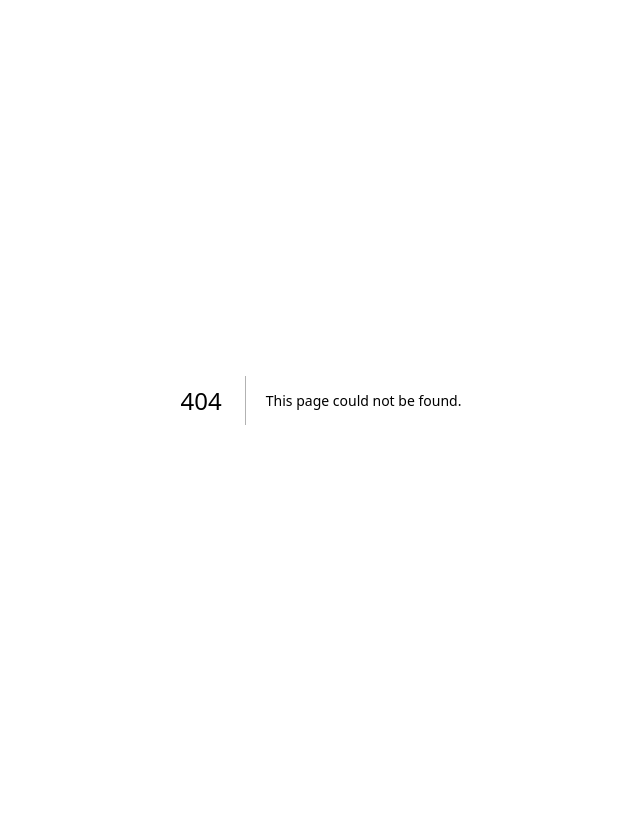
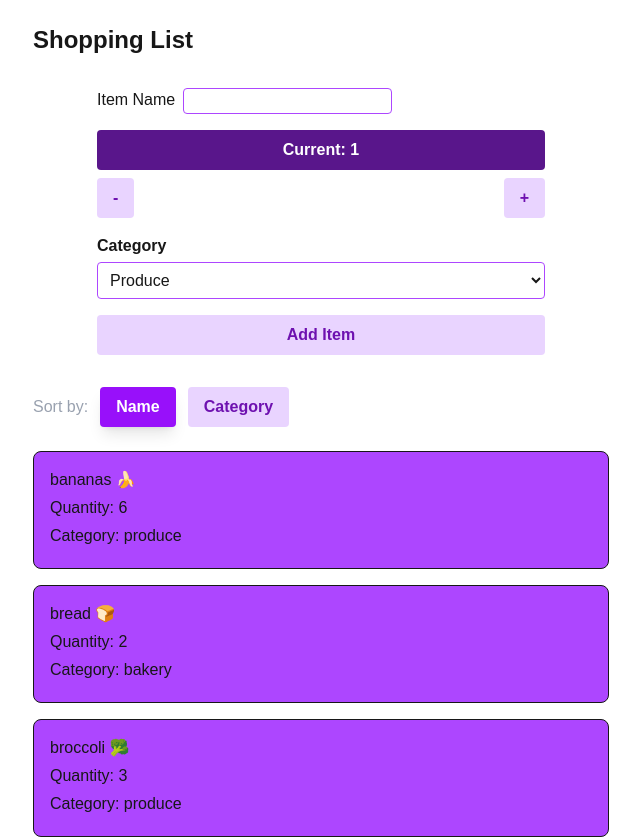
Before and after one commit to HanxxFeli/cprg306-assignments, a Next.js app: page /week-7 in a window 1280 px wide. Before the commit this address had no page. Shown: the top 839 px of the page, without its empty margins (319-959 px from the left). Before the commit the page ends 800 px from the top, so only its background shows below. Built offline with nearby package versions, Linux system fonts and the light colour scheme.

Commit message:
added week 7 and modified button and component

```diff
--- a/app/page.js
+++ b/app/page.js
@@ -10,6 +10,7 @@ export default function Page() {
         <li><Link href="/week-4">Go to the Week 4 page</Link></li>
         <li><Link href="/week-5">Go to the Week 5 page</Link></li>
         <li><Link href="/week-6">Go to the Week 6 page</Link></li>
+        <li><Link href="/week-7">Go to the Week 7 page</Link></li>
       </ul>
     </main>
   );
--- /dev/null
+++ b/app/week-7/components/button.js
@@ -0,0 +1,33 @@
+
+const Button = ({onClick, buttonName, isActive=false, disabled=false, type="button"}) => {
+    // define base style
+    let buttonStyle = "px-4 py-2 rounded font-bold"
+
+    // append styles depending on state
+    if (disabled) {
+    buttonStyle += " bg-gray-400 cursor-not-allowed text-gray-600"
+    }
+    else if (isActive) {
+        buttonStyle += " bg-purple-600 text-white shadow-lg"
+    }
+    else {
+        buttonStyle += " bg-purple-200 text-purple-800 hover:bg-purple-600 hover:text-white transition-colors"
+    }
+
+    console.log(`${buttonName} styles:`, buttonStyle); // AND THIS
+
+    return (
+        <button
+            type={type}
+            onClick={onClick}
+            disabled={disabled}
+            className={buttonStyle}
+        >
+            {buttonName}
+        </button>
+    )
+}
+
+
+
+export default Button;
--- /dev/null
+++ b/app/week-7/components/item.js
@@ -0,0 +1,12 @@
+
+const Item = ({name, quantity, category}) => {
+    return (
+            <li className="border bg-purple-500 rounded-lg p-4">
+                <p className="mb-1">{name}</p>
+                <p className="mb-1">Quantity: {quantity}</p>
+                <p className="mb-1">Category: {category}</p>
+            </li>
+    )
+}
+
+export default Item
--- /dev/null
+++ b/app/week-7/components/text-field.js
@@ -0,0 +1,15 @@
+const TextField = ({labelName, value, onChange}) => {
+    return (
+        <div className="mt-2 flex">
+            <label className="mr-2">{labelName}</label>
+            <input className="border border-purple-500 rounded"
+                required
+                type="text"
+                value={value}
+                onChange={onChange}>
+            </input>
+        </div>
+    )
+}
+
+export default TextField
--- /dev/null
+++ b/app/week-7/item-list.js
@@ -0,0 +1,51 @@
+"use client";
+
+import Item from "./components/item";
+import Button from "./components/button";
+import { useState } from "react";
+
+
+export default function ItemList({items}) {
+    const [sortBy, setSortBy] = useState("name")
+
+    // array for items that have been sorted
+    const sortedItems = [...items].sort((a,b) => {
+    const aItem = a[sortBy].toString().toLowerCase();
+    const bItem = b[sortBy].toString().toLowerCase();
+
+    if (aItem > bItem) return 1;
+    if (aItem < bItem) return -1;
+    return 0;
+    })
+
+    // sort by name
+    const handleNameSort = () => {
+        setSortBy("name");
+    }
+
+    // sort by category
+    const handleSortCategory = () => {
+        setSortBy("category");
+    }
+
+    return (
+        <div>
+            <div className="flex items-center gap-3 mb-6">
+                <span className="text-gray-400">Sort by:</span>
+                <Button onClick={handleNameSort} buttonName="Name" isActive={sortBy === "name"}/>
+                <Button onClick={handleSortCategory} buttonName="Category" isActive={sortBy === "category"}/>
+            </div>
+
+            <ul className="space-y-4">
+            {sortedItems.map((item, index) => (
+                <Item
+                    key={index}
+                    name={item.name}
+                    quantity={item.quantity}
+                    category={item.category}
+                />
+            ))}
+            </ul>
+        </div>
+    )
+}
--- /dev/null
+++ b/app/week-7/items.json
@@ -0,0 +1,74 @@
+[
+  {
+    "id": "1h2GJKH12gkHG31h1H",
+    "name": "milk, 4 L 🥛",
+    "quantity": 1,
+    "category": "dairy"
+  },
+  {
+    "id": "2KJH3k2j3H1k2J3K1H",
+    "name": "bread 🍞",
+    "quantity": 2,
+    "category": "bakery"
+  },
+  {
+    "id": "3h2KJH3k2j3H1k2J3",
+    "name": "eggs, dozen 🥚",
+    "quantity": 2,
+    "category": "dairy"
+  },
+  {
+    "id": "4k2J3K1H2GJKH12gk",
+    "name": "bananas 🍌",
+    "quantity": 6,
+    "category": "produce"
+  },
+  {
+    "id": "5H1h1H2KJH3k2j3H",
+    "name": "broccoli 🥦",
+    "quantity": 3,
+    "category": "produce"
+  },
+  {
+    "id": "6H1k2J3K1H2GJKH1",
+    "name": "chicken breasts, 1 kg 🍗",
+    "quantity": 1,
+    "category": "meat"
+  },
+  {
+    "id": "7gkHG31h1H2KJH3k",
+    "name": "pasta sauce 🍝",
+    "quantity": 3,
+    "category": "canned goods"
+  },
+  {
+    "id": "8j3H1k2J3K1H2GJK",
+    "name": "spaghetti, 454 g 🍝",
+    "quantity": 2,
+    "category": "dry goods"
+  },
+  {
+    "id": "9H12gkHG31h1H2KJ",
+    "name": "toilet paper, 12 pack 🧻",
+    "quantity": 1,
+    "category": "household"
+  },
+  {
+    "id": "10H3k2j3H1k2J3K1",
+    "name": "paper towels, 6 pack",
+    "quantity": 1,
+    "category": "household"
+  },
+  {
+    "id": "11k2J3K1H2GJKH12",
+    "name": "dish soap 🍽️",
+    "quantity": 1,
+    "category": "household"
+  },
+  {
+    "id": "12GJKH12gkHG31h1",
+    "name": "hand soap 🧼",
+    "quantity": 4,
+    "category": "household"
+  }
+]
--- /dev/null
+++ b/app/week-7/new-item.js
@@ -0,0 +1,94 @@
+"use client";
+
+import { useState } from "react";
+import Button from "./components/button";
+import TextField from "./components/text-field";
+
+export default function NewItem({onAddItem}) {
+    const [name, setName] = useState("")
+    const [quantity, setQuantity] = useState(1)
+    const [category, setCategory] = useState("Produce")
+
+    const categories = ["Produce", "Dairy", "Bakery", "Meat", "Frozen Foods", "Canned Goods", "Dry Goods", "Beverages", "Snacks", "Household", "Other"]
+
+    // name event handler
+    const handleName = (event) => {
+        console.log(event.target.value)
+        setName(event.target.value)
+    }
+
+    // increment quantity function
+    const increment = () => {
+        setQuantity(quantity + 1);
+    }
+
+    // decrement quantity function
+    const decrement = () => {
+        setQuantity(quantity - 1);
+    }
+
+    // category event handler
+    const handleCategory = (event) => {
+        setCategory(event.target.value)
+    }
+
+    const handleSubmit = (event) => {
+        event.preventDefault()
+
+        // creating the item object
+        const item = {
+            "name": name,
+            "quantity": quantity,
+            "category": category
+        }
+
+        console.log(item); // log the created item in the console
+
+        // create an alert using stringify method
+        alert(JSON.stringify(item));
+
+        //add item to the new-item component
+        onAddItem(item)
+
+        // reset the variables
+        setName("")
+        setQuantity(1)
+        setCategory("Produce")
+    }
+
+    return (
+        <div className="max-w-md mx-auto">
+            <form onSubmit={handleSubmit} className="flex flex-col space-y-4">
+                <TextField labelName="Item Name" value={name} onChange={handleName}/>
+
+                <div>
+                    <h2 className="font-bold py-2 px-4 rounded text-center bg-purple-900 text-white mb-2">
+                        Current: {quantity}
+                    </h2>
+                    <div className="flex justify-between">
+                        <Button type="button" onClick={decrement} disabled={quantity === 0} buttonName="-"/>
+                        <Button type="button" onClick={increment} disabled={quantity === 20} buttonName="+"/>
+                    </div>
+                </div>
+
+                <div className="flex flex-col">
+                    <label className="font-semibold mb-1">Category</label>
+                    <select
+                        className="border border-purple-500 rounded p-2 bg-white"
+                        value={category}
+                        onChange={handleCategory}
+                    >
+                        <option value={category}>{category}</option>
+                        {categories.map((category, index) => (
+                            <option key={index} value={category}>
+                                {category}
+                            </option>
+                        ))}
+                    </select>
+                </div>
+
+                <Button type="submit" buttonName="Add Item"/>
+            </form>
+        </div>
+    )
+}
--- /dev/null
+++ b/app/week-7/page.js
@@ -0,0 +1,33 @@
+
+"use client";
+
+import { useState } from "react";
+import ItemList from "./item-list";
+import NewItem from "./new-item";
+import itemsData from "./items.json";
+
+
+export default function Page() {
+  const [items, setItems] = useState(itemsData)
+
+
+  // handler to adds an item to items
+  const handleAddItem = (newItem) => {
+    setItems((currentItems) => [...currentItems, newItem])
+  }
+
+  return (
+    <main className="min-h-screen p-6">
+      <div className="max-w-xl mx-auto">
+        <h1 className="text-2xl font-bold mb-6">Shopping List</h1>
+
+        <div className="space-y-8">
+          <NewItem onAddItem={handleAddItem}/>
+
+          <ItemList items={items}/>
+        </div>
+
+      </div>
+    </main>
+  );
+}
```
